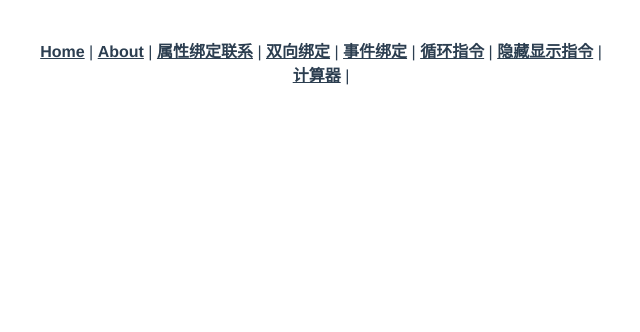
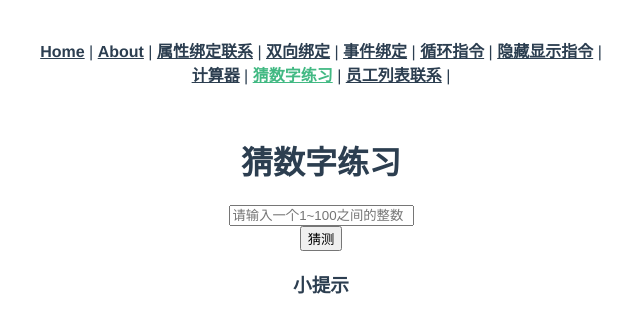
Before and after one commit to SakaiAmusawa/jsd23311_sakai_FE, a Vue app in the folder v1/: page /guess in a window 1280 px wide. Shown: the top 332 px of the page, without its empty margins (319-959 px from the left). Built offline with nearby package versions, Linux system fonts and the light colour scheme.

Commit message:
计算器练习

```diff
--- a/v1/src/App.vue
+++ b/v1/src/App.vue
@@ -16,6 +16,10 @@
     |
     <br>
     <router-link to="calculator">计算器</router-link>
+    |
+    <router-link to="guess">猜数字练习</router-link>
+    |
+    <router-link to="empList">员工列表联系</router-link>
     |
   </nav>
   <router-view/>
--- a/v1/src/router/index.js
+++ b/v1/src/router/index.js
@@ -34,6 +34,10 @@ const routes = [
   }, {
     path: '/calculator', name: 'calculator', component: () => import('../views/CalculatorExec.vue')
   }
+  , {
+    path: '/guess', name: 'guess', component: () => import('../views/GuessExec.vue')
+  }
+
 ]
 
 const router = createRouter({
--- /dev/null
+++ b/v1/src/views/GuessExec.vue
@@ -0,0 +1,35 @@
+<script setup>
+import {ref} from "vue";
+
+const result = ref("小提示");
+let answer = parseInt(Math.random() * 100) + 1;
+console.log(answer)
+const number = ref();
+let count = 0;
+const guess = () => {
+  count++;
+  if (isNaN(number.value)) {
+    alert("给我滚出去");
+    return;
+  }
+  if (number.value > answer) {
+    result.value = "big";
+  } else if (number.value < answer) {
+    result.value = "small";
+  } else {
+    result.value = "回答正确,共计猜测了：" + count + "次";
+  }
+}
+
+</script>
+
+<template>
+  <h1>猜数字练习</h1>
+  <input type="text" placeholder="请输入一个1~100之间的整数" v-model="number"><br>
+  <input type="button" value="猜测" @click="guess()">
+  <h3>{{ result }}</h3>
+</template>
+
+<style scoped>
+
+</style>
```
